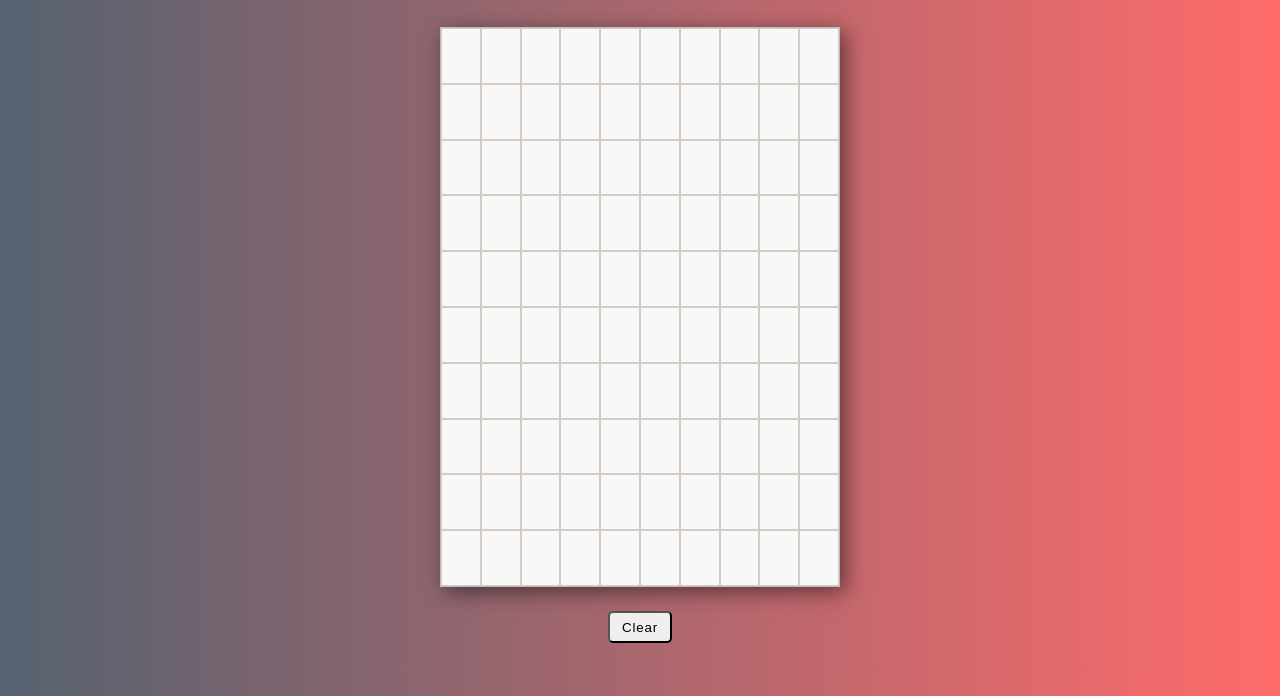
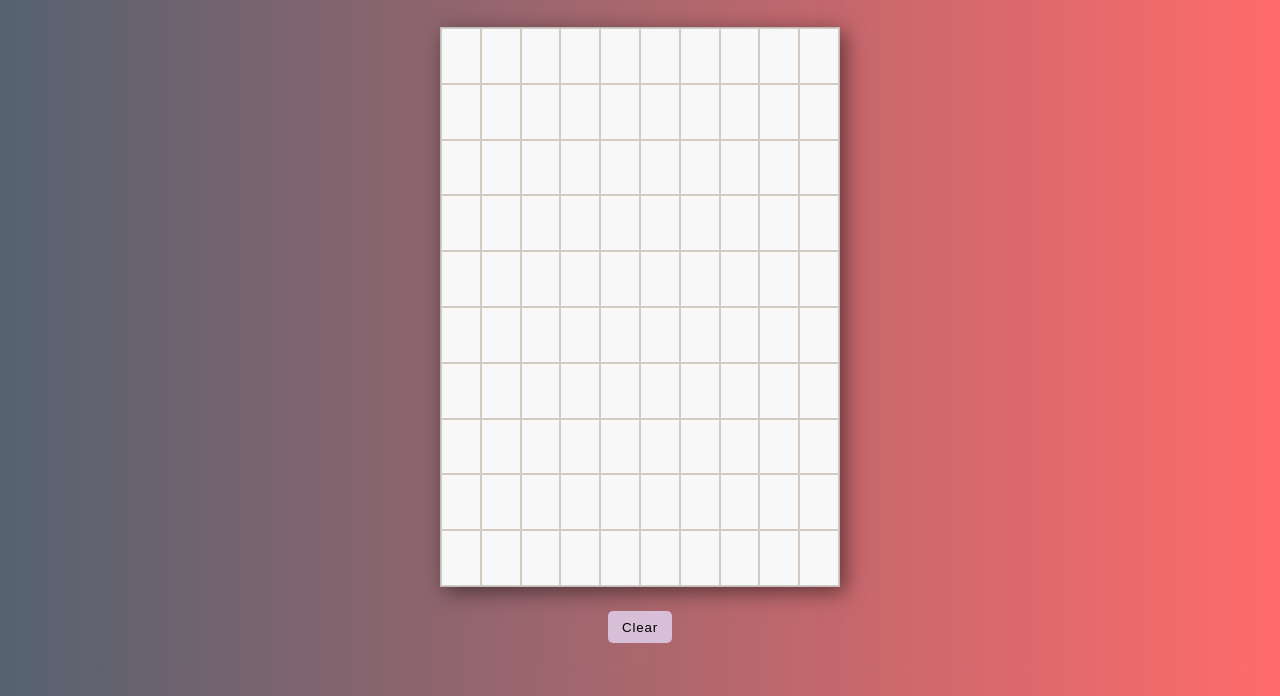
Before and after one commit to GSingh1994/Etch_A_Sketch, a plain HTML site: page index.html in a window 1280 px wide. Shown: the part 104-800 px from the top of the page. Drawn offline with Linux system fonts and the light colour scheme; a web font is replaced by a local one.

Commit message:
fixed clear button css

```diff
--- a/style.css
+++ b/style.css
@@ -79,9 +79,13 @@ h1{
     margin: 1.5rem auto;
     border-radius: 5px;
     outline: none;
+    border: none;
+    background-color: thistle;
 }
 
-
+#clear:hover{
+    background-color: wheat;
+}
 
 
 
```
